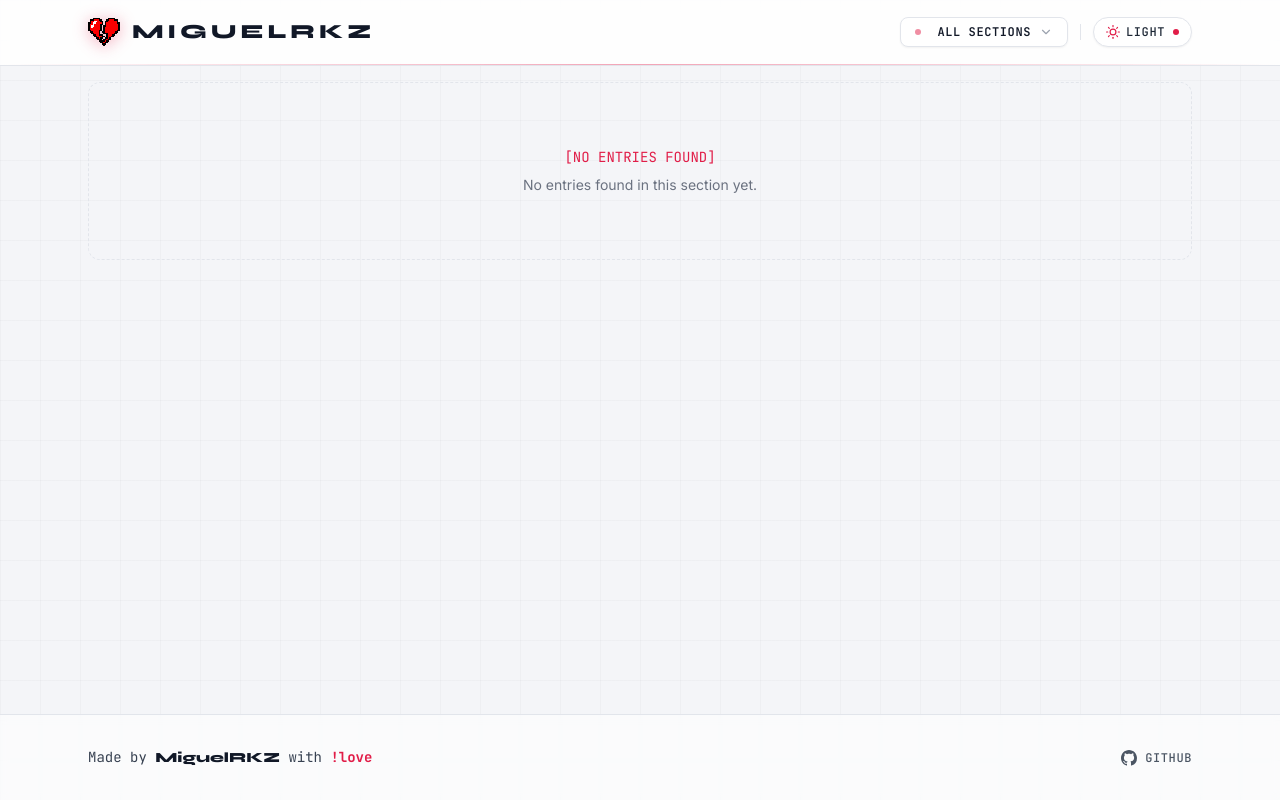
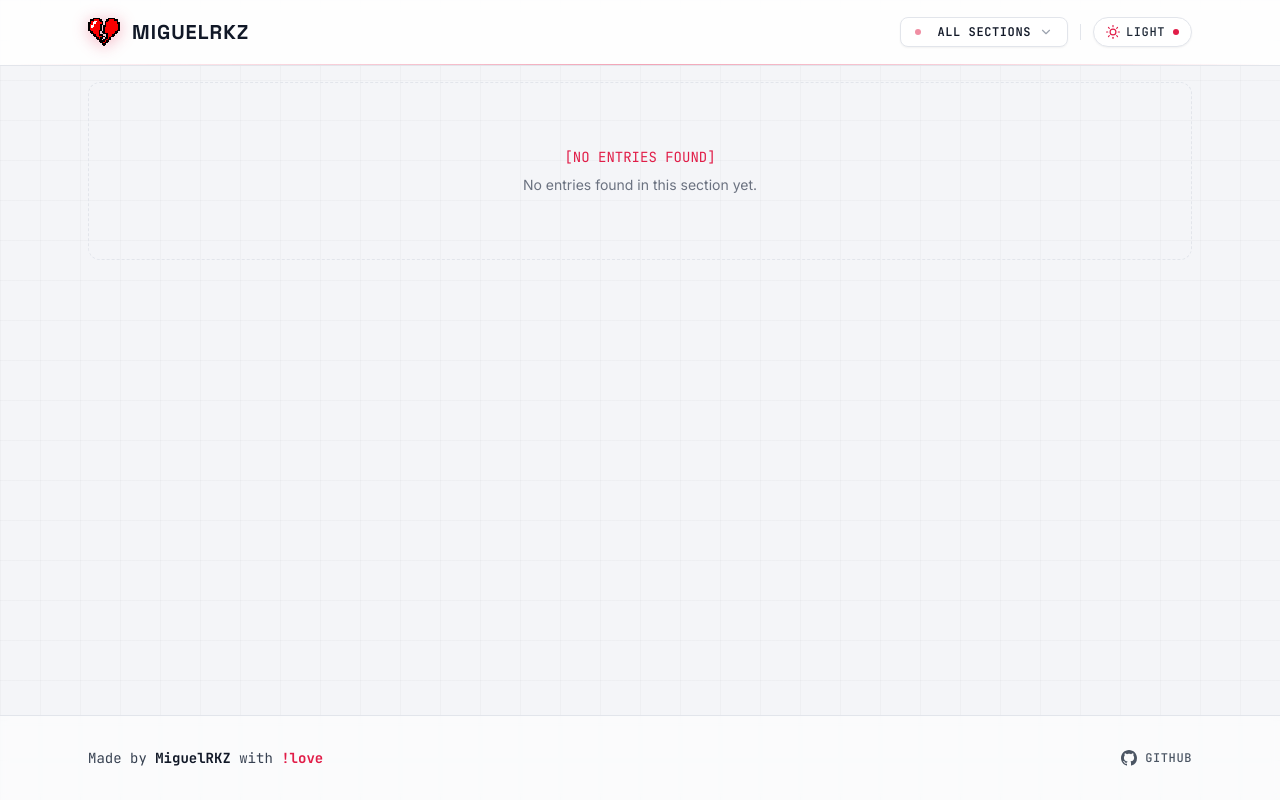
Before and after one commit to miguelrkz/blog, an Astro site: page / in a window 1280 px wide. Built offline with nearby package versions, Linux system fonts and the light colour scheme; Astro itself is replaced by a stand-in of ours.

Commit message:
fix: replace ultra-wide Syne 800 with proportional Space Grotesk and harmonize footer typography

```diff
--- a/src/components/Footer.astro
+++ b/src/components/Footer.astro
@@ -5,7 +5,7 @@
   <div class="max-w-6xl mx-auto px-4 sm:px-6 flex items-center justify-between">
     <!-- Made by MiguelRKZ with !love -->
     <span class="text-brand-grey-700 dark:text-brand-grey-300 text-xs sm:text-sm">
-      Made by <strong class="font-logo font-extrabold text-brand-grey-900 dark:text-white">MiguelRKZ</strong> with <span class="text-brand-red dark:text-brand-red-neon font-bold">!love</span>
+      Made by <strong class="font-bold text-brand-grey-900 dark:text-white">MiguelRKZ</strong> with <span class="text-brand-red dark:text-brand-red-neon font-bold">!love</span>
     </span>
 
     <!-- GitHub Link -->
--- a/src/components/Header.astro
+++ b/src/components/Header.astro
@@ -21,7 +21,7 @@ const { currentSection } = Astro.props;
         class="w-7 h-7 sm:w-8 sm:h-8 object-contain [image-rendering:pixelated] group-hover:scale-110 transition-transform duration-300 drop-shadow-[0_2px_8px_rgba(225,29,72,0.35)]"
       />
 
-      <span class="font-logo font-extrabold tracking-[0.2em] text-lg sm:text-xl text-brand-grey-900 dark:text-white uppercase group-hover:text-brand-red dark:group-hover:text-brand-red-neon transition-colors">
+      <span class="font-logo font-bold tracking-wider text-lg sm:text-xl text-brand-grey-900 dark:text-white uppercase group-hover:text-brand-red dark:group-hover:text-brand-red-neon transition-colors">
         MIGUELRKZ
       </span>
     </a>
--- a/src/styles/fonts.css
+++ b/src/styles/fonts.css
@@ -28,7 +28,7 @@
 @font-face {
   font-family: 'Syne';
   font-style: normal;
-  font-weight: 700 800;
+  font-weight: 400 800;
   font-display: swap;
   src: url('../assets/fonts/syne.woff2') format('woff2');
   unicode-range: U+0000-00FF, U+0131, U+0152-0153, U+02BB-02BC, U+02C6, U+02DA, U+02DC, U+0304, U+0308, U+0329, U+2000-206F, U+20AC, U+2122, U+2191, U+2193, U+2212, U+2215, U+FEFF, U+FFFD;
--- a/tailwind.config.mjs
+++ b/tailwind.config.mjs
@@ -47,7 +47,7 @@ export default {
         sans: ['Inter', 'system-ui', '-apple-system', 'sans-serif'],
         mono: ['JetBrains Mono', 'Fira Code', 'SFMono-Regular', 'Menlo', 'monospace'],
         display: ['Space Grotesk', 'Inter', 'sans-serif'],
-        logo: ['Syne', 'Space Grotesk', 'system-ui', 'sans-serif'],
+        logo: ['Space Grotesk', 'Syne', 'system-ui', 'sans-serif'],
       },
       boxShadow: {
         'glow-red': '0 0 25px -5px rgba(255, 42, 95, 0.4)',
```
